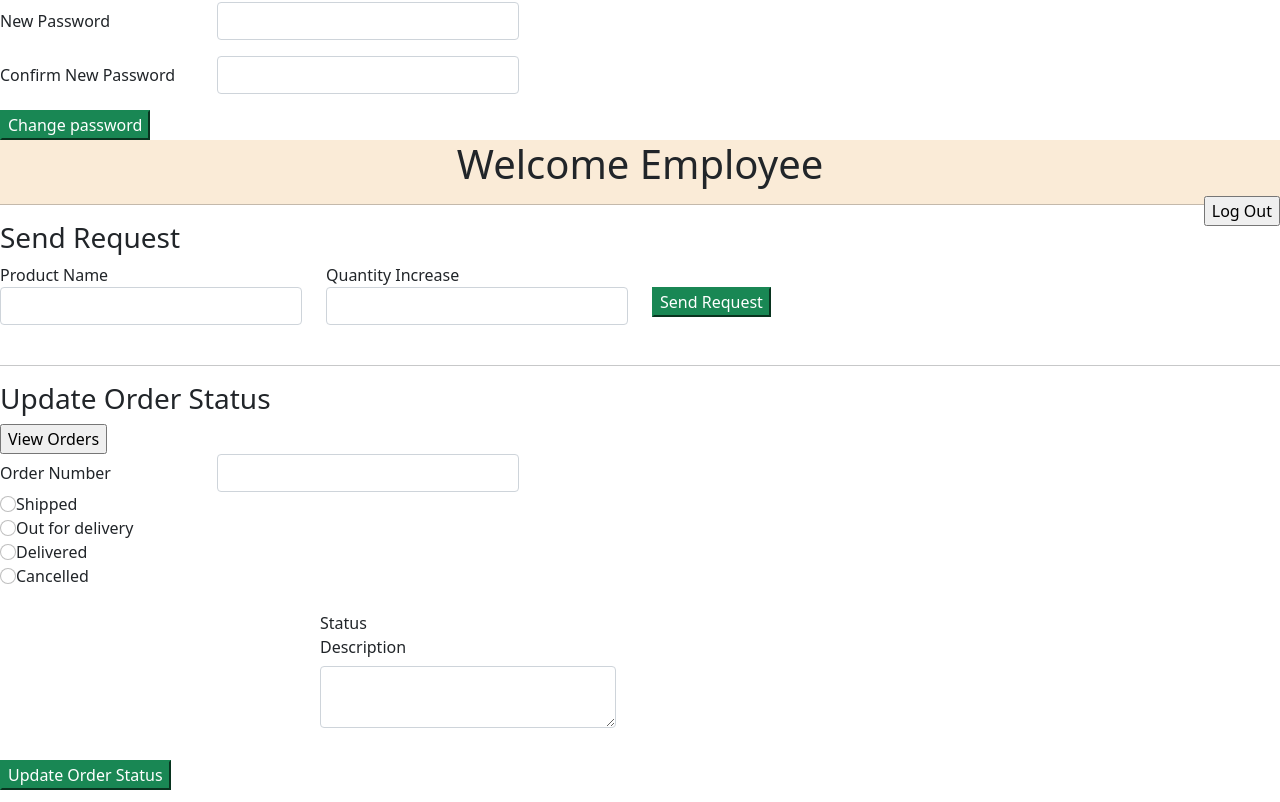
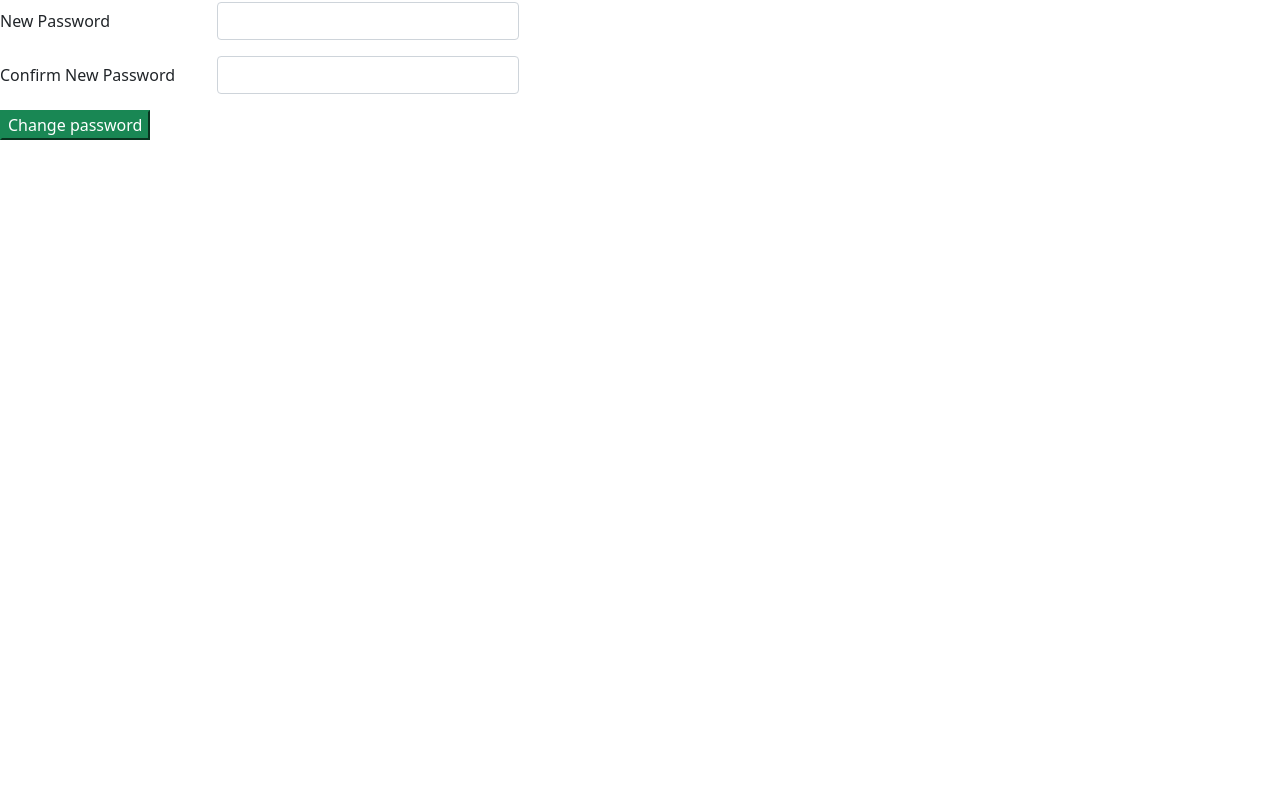
Before and after one commit to TCSILPCapstoneGroup7/TCSILPCapstoneProject, an Angular app in the folder Cap_Front_End/capstone-shopping/: page /employee in a window 1280 px wide. Shown: the part 1018-1820 px from the top of the page. After the commit the page ends 1158 px from the top, so only its background shows below. Built offline with nearby package versions, Linux system fonts and the light colour scheme.

Commit message:
debugging

```diff
--- a/Cap_Front_End/capstone-shopping/src/app/app.component.html
+++ b/Cap_Front_End/capstone-shopping/src/app/app.component.html
@@ -1,2 +1 @@
 <router-outlet></router-outlet>
-<app-employee></app-employee>
--- a/Cap_Front_End/capstone-shopping/src/app/app.component.ts
+++ b/Cap_Front_End/capstone-shopping/src/app/app.component.ts
@@ -9,22 +9,4 @@ import { FormGroup, FormControl } from '@angular/forms';
 })
 export class AppComponent {
   title = 'capstone-shopping';
-
-  requestRef = new FormGroup({
-    productname: new FormControl(""),
-    quantityincreased: new FormControl("")
-  })
-  msg: String = "";
-
-  sendRequest(): void {
-    console.log("HELLO");
-    // let request = this.requestForm.value
-    // productRequestModel.insertMany( {productname: request.productname, quantityincreased: request.quantityincreased}, (err,result) =>{
-    //   if (!err) {
-    //     console.log("Course stored successfully.")
-    //   } else {
-    //     console.log(err);
-    //   }
-    // })
-  }
 }
```
